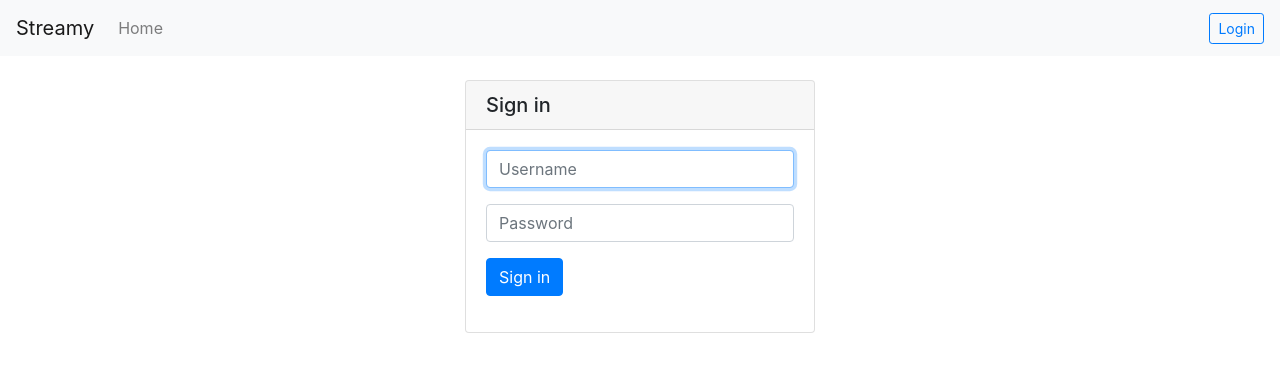
After one commit to carbn/streamy, a Django app: page /login/ in a window 1280 px wide. The commit adds this page. Shown: the top 372 px of the page. Run offline with Django 3.2, Linux system fonts and the light colour scheme; some libraries are stand-ins or nearby versions.

Commit message:
add login/logout functionality

```diff
--- a/app/config/settings.py
+++ b/app/config/settings.py
@@ -108,3 +108,8 @@ USE_TZ = True
 
 STATIC_URL = '/static/'
 STATIC_ROOT = '/static'
+
+
+LOGIN_URL = 'login'
+LOGIN_REDIRECT_URL = 'home'
+LOGOUT_REDIRECT_URL = 'home'
--- a/app/streamy/templates/base.html
+++ b/app/streamy/templates/base.html
@@ -8,11 +8,27 @@
         <title>Streamy</title>
     </head>
     <body>
-        <nav class="navbar navbar-expand-md navbar-dark bg-dark mb-4">
-            <a class="navbar-brand" href="#">Streamy</a>
+        <nav class="navbar navbar-expand-md navbar-light bg-light mb-4">
+            <a class="navbar-brand" href="/">Streamy</a>
+            <div class="collapse navbar-collapse">
+            <ul class="navbar-nav">
+                <li class="nav-item">
+                    <a class="nav-link" href="/">Home</a>
+                </li>
+            </ul>
+            </div>
+            <form class="form-inline">
+                {% if request.user.is_authenticated %}
+                    <span class="mx-2">
+                        Hello {{ request.user.username }}
+                    </span>
+                    <a class="btn btn-outline-secondary btn-sm" href="{% url 'logout' %}" >Logout</a>
+                {% else %}
+                    <a class="btn btn-outline-primary btn-sm" href="{% url 'login' %}">Login</a>
+                {% endif %}
+            </form>
         </nav>
-
-        <div class="container-fluid">
+        <div>
             {% block content %}
             {% endblock %}
         </div>
--- a/app/streamy/templates/home.html
+++ b/app/streamy/templates/home.html
@@ -1,7 +1,8 @@
 {% extends 'base.html' %}
 
 {% block content %}
-<div class="col-xl-10">
+<div class="container">
+    <div class="col-xl-12">
         <h3>Live now</h3>
         {% if streams %}
             <div class="card-deck">
@@ -22,4 +23,5 @@
             <p>Sorry, no-one is currently streaming!</p>
         {% endif %}
     </div>
+</div>
 {% endblock %}
--- /dev/null
+++ b/app/streamy/templates/login.html
@@ -0,0 +1,52 @@
+{% extends 'base.html' %}
+
+{% block content %}
+<div class="container">
+    {% if form.errors %}
+    <div class="row">
+        <div class="col alert alert-danger">
+            Your username and password didn't match. Please try again.
+        </div>
+    </div>
+    {% endif %}
+
+    {% if next %}
+    <div class="row">
+        {% if user.is_authenticated %}
+        <div class="col alert alert-warning">
+            Your account doesn't have access to this page. To proceed, please login with an account that has access.
+        </div>
+        {% else %}
+        <div class="col alert alert-primary">
+            Please login to see this page.
+        </div>
+        {% endif %}
+    </div>
+    {% endif %}
+
+    <div class="row justify-content-center">
+        <div class="col-md-4">
+            <div class="card">
+                <h5 class="card-header">
+                    Sign in
+                </h5>
+                <div class="card-body">
+                    <form method="post" action="{% url 'login' %}">
+                        {% csrf_token %}
+                        <div class="form-group">
+                            <input name="username" type="text" class="form-control" placeholder="Username" required autofocus>
+                        </div>
+                        <div class="form-group">
+                            <input name="password" type="password" class="form-control" placeholder="Password" required>
+                        </div>
+                        <div class="form-group">
+                            <button class="btn btn-primary" type="submit">Sign in</button>
+                            <input type="hidden" name="next" value="{{ next }}">
+                        </div>
+                    </form>
+                </div>
+            </div>
+        </div>
+    </div>
+</div>
+{% endblock %}
--- a/app/streamy/templates/stream/view.html
+++ b/app/streamy/templates/stream/view.html
@@ -1,6 +1,7 @@
 {% extends 'base.html' %}
 
 {% block content %}
+<div class="container-fluid">
     <div class="row justify-content-md-center">
         <div class="col-xl-10">
             {% if stream %}
@@ -26,4 +27,5 @@
             {% endif %}
         </div>
     </div>
+</div>
 {% endblock %}
--- a/app/streamy/urls.py
+++ b/app/streamy/urls.py
@@ -1,6 +1,7 @@
-from django.urls import path
+from django.contrib.auth.views import LoginView, LogoutView
+from django.urls import include, path
 
-from .views import home, stream
+from .views import home, internal, stream
 
 
 def nop(*args, **kwargs):
@@ -9,6 +10,8 @@ def nop(*args, **kwargs):
 
 urlpatterns = [
     path('', home.view, name='home'),
+    path('login/', LoginView.as_view(template_name='login.html'), name='login'),
+    path('logout/', LogoutView.as_view(), name='logout'),
     path('stream/<name>/', stream.view, name='stream'),
     path('live/<name>.flv', nop, name='flv-url'),
     path('thumb/<name>.png', nop, name='thumbnail-url'),
--- a/app/streamy/views/home.py
+++ b/app/streamy/views/home.py
@@ -1,7 +1,7 @@
 from datetime import timedelta
 
 from django.http import HttpResponse, HttpResponseServerError
-from django.shortcuts import get_object_or_404, render
+from django.shortcuts import render
 from django.utils import timezone
 
 from ..models import Stream
```
Lines whose indentation alone changed are shown as unchanged.
